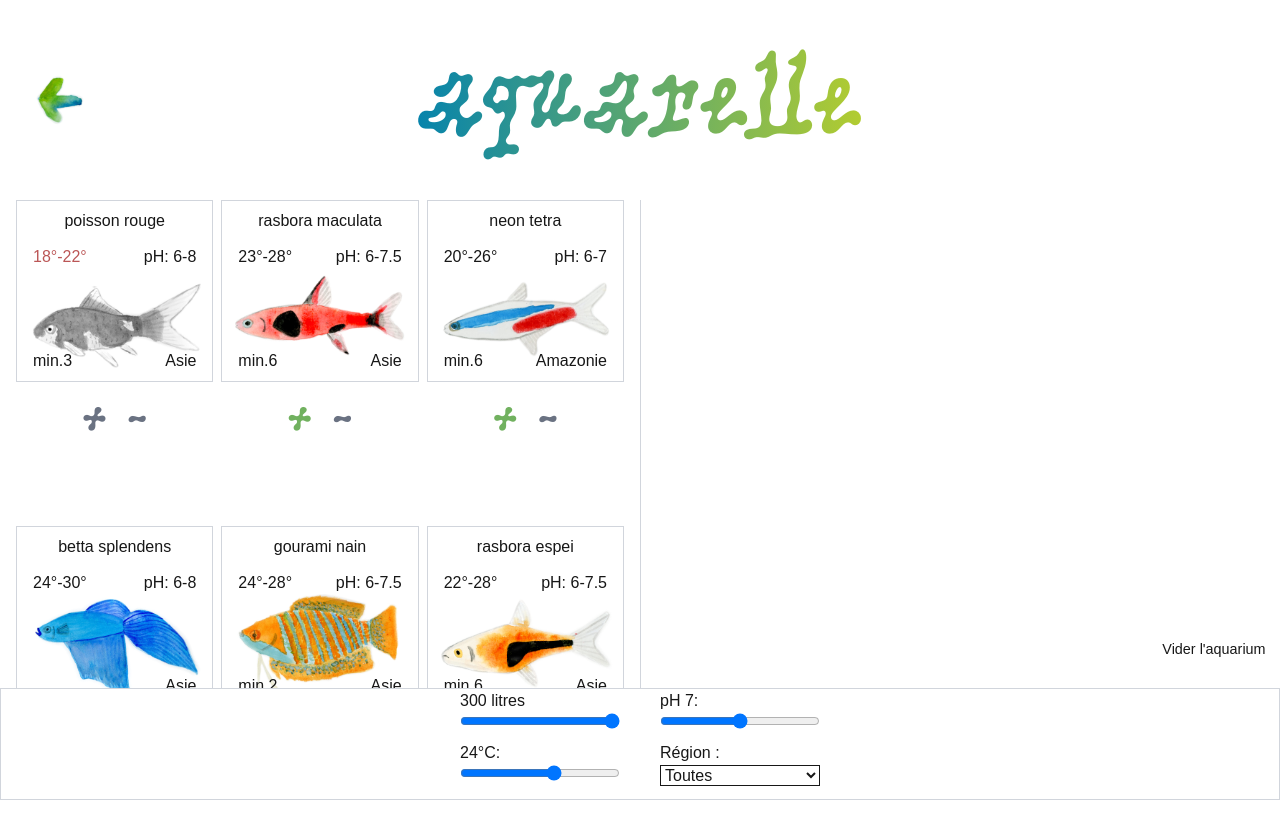
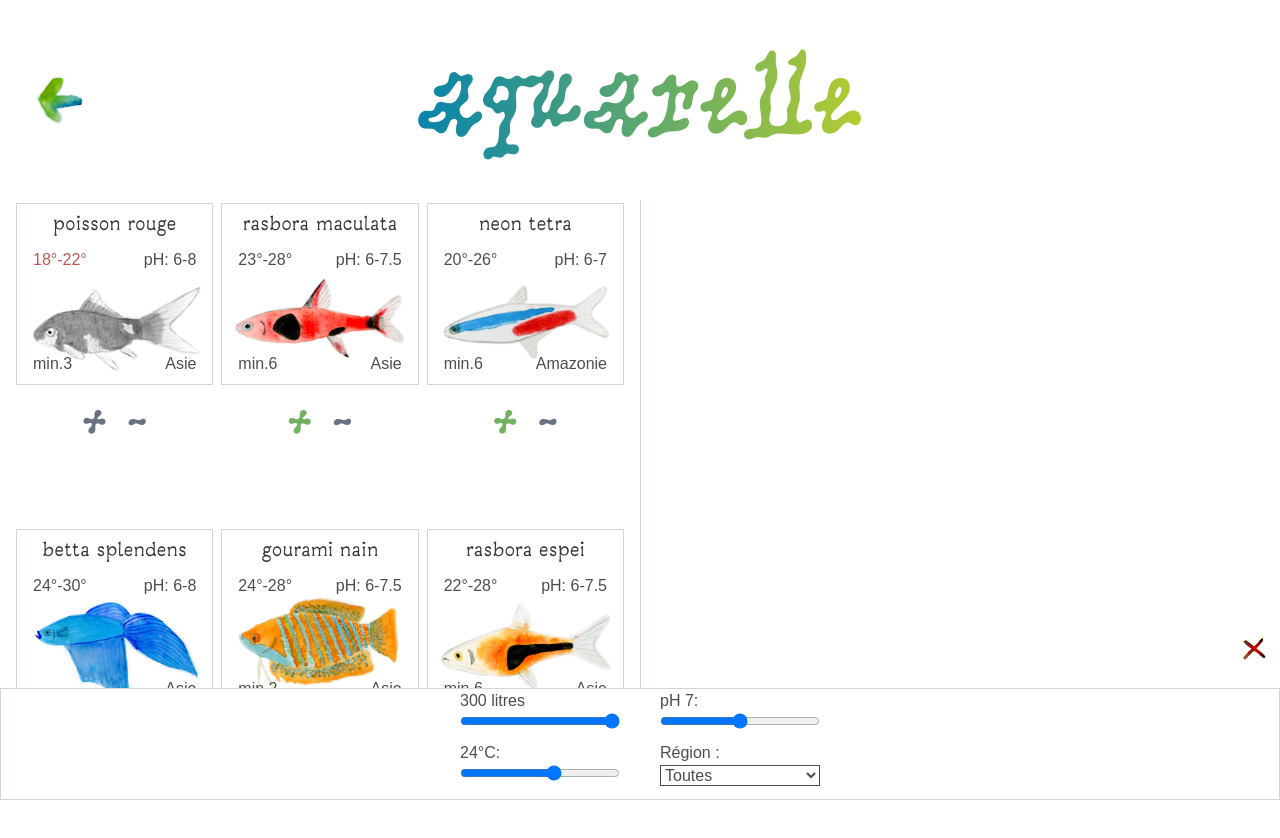
Before and after one commit to chloegregor/aquarelle, a Next.js app: page /simulateur in a window 1280 px wide. Shown: the top 838 px of the page. Before the commit the page ends 800 px from the top, so only its background shows below. Built offline with nearby package versions, Linux system fonts and the light colour scheme; a web font is replaced by a local one.

Commit message:
amelioration dispaly

```diff
--- a/app/components/filteredFishes.jsx
+++ b/app/components/filteredFishes.jsx
@@ -2,12 +2,16 @@
 import {useState, useEffect, useMemo, useCallback} from "react";
 import { Population } from "./population";
 import {FishCard} from "./fishCard";
+import Image from "next/image";
+import {FishFiche} from "./fishFiche";
 
 
 export function FilteredFishes({tankVolume, tankPh, tankTemp, tankRegion}) {
 
   const [fishes, setFishes] = useState ([]);
   const [ population, setPopulation] = useState ({});
+  const [openFish, setOpenFish] = useState (null);
+  console.log("openFish:", openFish);
 
   const ResetPopulation = () => {
     setPopulation ({});
@@ -148,18 +152,22 @@ export function FilteredFishes({tankVolume, tankPh, tankTemp, tankRegion}) {
   return (
     <>
     <div className ="flex flex-col-reverse lg:flex-row h-[100%] ">
-
-      <div className="grid lg:grid-cols-3 grid-cols-3 text-[0.6em] lg:text-[1em] content-start lg:w-[50%] lg:px-[1em] px-[0.2em]  h-[50%] lg:h-[100%] overflow-scroll gap-[0.2em] lg:gap-2 border border-gray-300 pt-[0.2em] lg:pt-0 lg:border-none ">
-        {calculatedResult.map (({fish, result}) => (
-
-          <div key={fish.species} className="">
-            <FishCard fish={fish} result={result} addFish={addFish} removeFish={removeFish} population={population} />
+      <div className="relative lg:w-[50%] h-[50%] lg:h-[100%] border border-gray-300 lg:border-none">
+        <div className={`overflow-scroll h-[100%] lg:h-[100%] ${openFish ? "hidden" : "block"}`}>
+          <div className={`grid lg:grid-cols-3 grid-cols-2 text-[0.6em] lg:text-[1em] content-start lg:px-[1em] px-[0.2em] gap-[0.2em] lg:gap-2 pt-[0.2em] lg:pt-0}`}>
+            {calculatedResult.map (({fish, result}) => (
+              <div key={fish.species} className="">
+                <FishCard onClick={() => setOpenFish(fish)} fish={fish} result={result} addFish={addFish} removeFish={removeFish} population={population} />
+              </div>
+            ))}
           </div>
-
-        ))}
+        </div>
+        <div className="overflow-scroll h-[100%] lg:h-[100%]">
+          <FishFiche fish={openFish} onClose={() => setOpenFish(null)} />
+        </div>
       </div>
       <div className=" lg:w-[50%] lg:h-[100%] h-[50%] lg:border-l-1 lg:border-gray-300">
-        <Population fish={population} volume={newVolume} minimumVolume={minimumVolume} originalVolume={tankVolume} tankPh={tankPh} tankTemp={tankTemp} tankRegion={tankRegion} reset={ResetPopulation}/>
+        <Population fish={population} volume={newVolume} minimumVolume={minimumVolume} originalVolume={tankVolume} tankPh={tankPh} tankTemp={tankTemp} tankRegion={tankRegion} reset={ResetPopulation} minusFish={removeFish}/>
       </div>
     </div>
     </>);
--- a/app/components/fishCard.jsx
+++ b/app/components/fishCard.jsx
@@ -1,11 +1,12 @@
 import Image from "next/image";
 
 
-export function FishCard({fish, result, addFish, removeFish, population}) {
+export function FishCard({fish, result, addFish, removeFish, population, onClick}) {
 
   return (
-    <div key={fish.species} className="flex flex-col items-center  ">
-      <div className=" border border-gray-300 flex flex-col items-center p-2">
+    <>
+      <div key={fish.species} className="flex flex-col items-center">
+        <div onClick={onClick} className=" border border-gray-300 flex flex-col items-center p-2">
           <h2 className=" mb-[2em]">{fish.species} </h2>
           <div className= "relative">
             <Image src={`/images/${fish.img}`} alt={fish.species} width={200} height={200} className={`${result.ok ? '' : 'grayscale'}`} />
@@ -15,7 +16,6 @@ export function FishCard({fish, result, addFish, removeFish, population}) {
         </div>
         <div className="flex justify-center gap-5 picnic text-[3em] w-full">
           <div className={`${result.ok ? "bleu cursor-pointer" : " text-gray-500"}`} onClick={() => {
-
             if (result.ok) {
               addFish(fish);
             }
@@ -30,7 +30,8 @@ export function FishCard({fish, result, addFish, removeFish, population}) {
         <div className="flex flex-col gap-2  items-start lg:h-[4em] h-[3em]">
           <div className="rouge text-center">{result.errors.includes('compatibility') ? `population incompatible ` : result.errors.includes('tank size') ? `minimum ${fish.minTankSize} L` : result.errors.includes('population') ? "Surpopulation" : "" }</div>
         </div>
+      </div>
 
-    </div>
+    </>
   );
 }
--- /dev/null
+++ b/app/components/fishFiche.jsx
@@ -0,0 +1,27 @@
+import Image from "next/image";
+
+export function FishFiche({fish, onClose}) {
+  if (!fish) return null;
+  return (
+    <div className="absolute top-5 left-0 right-0 bg-withe bg-opacity-50 relative ">
+      <div className=" flex flex-col gap-[1em] justify-center items-center p-[2em] ">
+        <button className="absolute top-0 right-5 cursor-pointer" onClick={onClose}>
+           <Image src={"/images/croix.png"} alt={"fermer"} width={15} height={100}/>
+        </button>
+        <h2 className=" text-center text-[1.5em]  mb-4">{fish.species.toUpperCase()}</h2>
+        <div className="w-[80%] flex justify-center">
+         <Image src={`/images/${fish.img}`} alt={fish.species} width={500} height={400} className="mb-4" />
+        </div>
+
+        <p > {fish.description}</p>
+        <div >
+          <p className="mb-2"><strong>Température:</strong> {fish.minTemp}°C - {fish.maxTemp}°C</p>
+          <p className="mb-2"><strong>pH:</strong> {fish.minPh} - {fish.maxPh}</p>
+          <p className="mb-2"><strong>Région:</strong> {fish.region === "asia" ? "Asie" : fish.region === "south america" ? "Amazonie" : ""}</p>
+          <p className="mb-2"><strong>Taille minimale du bac:</strong> {fish.minTankSize} L</p>
+          <p className="mb-2"><strong>Individus minimum:</strong> {fish.minIndividuals}</p>
+        </div>
+      </div>
+    </div>
+  );
+}
--- a/app/components/population.jsx
+++ b/app/components/population.jsx
@@ -1,13 +1,9 @@
 'use client';
 import { useCallback, useMemo } from "react";
 import { ProgressionBar } from "./progressionBar";
+import Image from "next/image";
 
-export function Population({ fish, volume, minimumVolume, originalVolume, reset, tankPh, tankTemp, tankRegion }) {
-
-
-
-
-
+export function Population({ fish, volume, minimumVolume, originalVolume, reset, tankPh, tankTemp, tankRegion, minusFish }) {
 
   const isAdaptedToTheTank = useCallback((fish) => {
     const errors = [];
@@ -53,18 +49,19 @@ export function Population({ fish, volume, minimumVolume, originalVolume, reset,
           <div className="grid lg:grid-cols-3 grid-cols-3 lg:gap-[0.1em] gap-[0.2em] m-auto lg:ml-[2.5em] lg:mr-[2.5em] ml-[1em] mr-[1em]  ">
             {FinalList.map(({data, result}) => (
 
-              <div key={data.data.species} className="flex flex-col items-center w-full relative ">
-                <div className="picnic absolute lg:top-2 lg:left-3 left-0">
+              <div key={data.data.species} className="swimming flex flex-col items-center w-full relative ">
+                <div className=" text-[0.9em] absolute lg:top-2 lg:left-3 left-0">
                   {data.qty}
                 </div>
+                <button className=" absolute top-2 right-5 text-[0.7em] rouge cursor-pointer hover:underline" onClick={() => minusFish(data.data)}><Image src={"/images/croix.png"} alt={"retirer"} width={10} height={100}/></button>
                 <div className={`${result.ok && volume >= 0 ? "" : "grayscale"}`}>
-                  <img src={`/images/${data.data.img}`} alt={data.data.species} className="swimming" />
+                  <Image src={`/images/${data.data.img}`} alt={data.data.species} width={200} height={100}  />
                 </div>
               </div>
             ))}
           </div>
           <div className=" text-end ">
-            <button onClick={reset} className=" mr-[1em] cursor-pointer hover:underline  mb-[0.5em] text-[0.6em] lg:text-[0.9em]">Vider l'aquarium</button>
+            <button onClick={reset} className=" mr-[1em] cursor-pointer hover:underline  mb-[0.5em] text-[0.6em] lg:text-[0.9em]"><Image src={"/images/croix.png"} alt={"vider l'aquarium"} width={25} height={100}/></button>
             <ProgressionBar percentage={Math.min(100, Math.max(0, ((originalVolume - volume) / originalVolume) * 100))} />
           </div>
         </div>
--- a/app/globals.css
+++ b/app/globals.css
@@ -64,6 +64,8 @@ body {
   font-family: 'Nata', sans-serif;
   font-size: 1em;
   margin: 0;
+  color: #4d4d4d;
+
 }
 
 .readme {
@@ -79,6 +81,15 @@ h1{
   color: transparent;
 }
 
+h2{
+  font-family: 'BBBReadMe', sans-serif;
+  /* background: linear-gradient(90deg, #b4cd2f, #0583ad);
+  -webkit-background-clip: text;
+  -webkit-text-fill-color: transparent; /* Chrome/Safari */
+  /* background-clip: text; Firefox */
+  /* color: transparent; */
+  color: #373937;
+}
 .rotateInLeft {
 
   animation: rotateInLeft 0.5s ease-out forwards;
@@ -131,7 +142,8 @@ h1{
 
 .bouton{
   background-color: #ffffff;
-  color: #000000;
+  color: #373937;
+;
   border: 1px solid #71b15f;
   border-radius: 2em;
   padding: 0.2em 0.6em;
--- a/public/data/fishes.json
+++ b/public/data/fishes.json
@@ -11,7 +11,8 @@
     "minusLiters": 300,
     "intraSpeciesAggression": false,
     "extraSpeciesAggression": false,
-    "img":"poisson-rouge.png"
+    "img":"poisson-rouge.png",
+    "description":"Le poisson rouge est un poisson d'eau froide, ce qui signifie qu'il peut tolérer des températures plus basses que de nombreux autres poissons d'aquarium. Cependant, il est important de maintenir une température stable pour éviter le stress."
   },
   {
     "species":"rasbora maculata",
@@ -25,7 +26,8 @@
     "minusLiters": 25,
     "intraSpeciesAggression": false,
     "extraSpeciesAggression": false,
-    "img":"rasbora-maculata.png"
+    "img":"rasbora-maculata.png",
+    "description":"Le rasbora maculata, également connu sous le nom de rasbora tacheté, est un petit poisson d'eau douce originaire d'Asie du Sud-Est. Il est apprécié pour ses couleurs vives et son comportement paisible en groupe."
 
   },
   {
@@ -40,7 +42,8 @@
     "minusLiters": 60,
     "intraSpeciesAggression": false,
     "extraSpeciesAggression": false,
-    "img":"neon-tetra.png"
+    "img":"neon-tetra.png",
+    "description":"Le néon tetra est un petit poisson d'eau douce originaire d'Amérique du Sud, particulièrement apprécié pour ses couleurs vives et son comportement paisible en groupe. Il est souvent maintenu dans des aquariums communautaires."
 
   },
   {
@@ -56,7 +59,8 @@
     "minusLiters": 20,
     "intraSpeciesAggression": true,
     "extraSpeciesAggression": true,
-    "img":"betta-splendens.png"
+    "img":"betta-splendens.png",
+    "description":"Le Betta splendens, également connu sous le nom de poisson combattant, est un poisson d'eau douce originaire d'Asie du Sud-Est. Il est célèbre pour ses couleurs vives et ses nageoires spectaculaires. Cependant, il est important de noter que les mâles sont très territoriaux et agressifs envers d'autres mâles de la même espèce."
   },
   {
     "species":"gourami nain",
@@ -70,7 +74,8 @@
     "minusLiters": 70,
     "intraSpeciesAggression": false,
     "extraSpeciesAggression": true,
-    "img":"gourami-nain.png"
+    "img":"gourami-nain.png",
+    "description":"Le gourami nain est un petit poisson d'eau douce originaire d'Asie du Sud-Est. Il est apprécié pour ses couleurs vives et son comportement paisible en groupe. Cependant, il peut être territorial envers d'autres poissons, surtout pendant la période de reproduction."
   },
   {
     "species":"rasbora espei",
@@ -84,7 +89,8 @@
     "minusLiters": 40,
     "intraSpeciesAggression": false,
     "extraSpeciesAggression": false,
-    "img":"rasbora-espei.png"
+    "img":"rasbora-espei.png",
+    "description":"Le rasbora espei, également connu sous le nom de rasbora arlequin, est un petit poisson d'eau douce originaire d'Asie du Sud-Est. Il est apprécié pour ses couleurs vives et son comportement paisible en groupe."
   },
   {
     "species":"corydoras panda",
@@ -98,7 +104,8 @@
     "minusLiters": 40,
     "intraSpeciesAggression": false,
     "extraSpeciesAggression": false,
-    "img":"corydoras-panda.png"
+    "img":"corydoras-panda.png",
+    "description":"Le Corydoras panda est un petit poisson d'eau douce originaire d'Amérique du Sud, particulièrement apprécié pour ses couleurs contrastées rappelant celles d'un panda. Il est connu pour son comportement paisible et sa tendance à vivre en groupe au fond de l'aquarium."
   },
 
   {
@@ -113,7 +120,8 @@
     "minusLiters": 60,
     "intraSpeciesAggression": false,
     "extraSpeciesAggression": true,
-    "img":"ramirezi.png"
+    "img":"ramirezi.png",
+    "description":"Le ramirezi, également connu sous le nom de cichlidé nain, est un petit poisson d'eau douce originaire d'Amérique du Sud. Il est apprécié pour ses couleurs vives et son comportement territorial, surtout pendant la période de reproduction."
   },
 
   {
@@ -128,7 +136,8 @@
     "minusLiters": 60,
     "intraSpeciesAggression": false,
     "extraSpeciesAggression": false,
-    "img":"danio-rerio.png"
+    "img":"danio-rerio.png",
+    "description":"Le Danio rerio, communément appelé poisson zèbre, est un petit poisson d'eau douce originaire d'Asie du Sud. Il est largement utilisé dans la recherche scientifique en raison de sa facilité de reproduction et de son développement rapide. En aquarium, il est apprécié pour son comportement actif et sa capacité à vivre en groupe."
   },
 
   {
@@ -143,7 +152,8 @@
     "minusLiters": 60,
     "intraSpeciesAggression": false,
     "extraSpeciesAggression": false,
-    "img":"guppy.png"
+    "img":"guppy.png",
+    "description":"Le guppy est un petit poisson d'eau douce originaire d'Amérique du Sud, particulièrement apprécié pour ses couleurs vives et sa facilité de reproduction en captivité. Il est souvent maintenu dans des aquariums communautaires en raison de son comportement paisible."
   },
 
   {
@@ -158,7 +168,8 @@
     "minusLiters": 100,
     "intraSpeciesAggression": false,
     "extraSpeciesAggression": false,
-    "img":"barbus-de-sumatra.png"
+    "img":"barbus-de-sumatra.png",
+    "description":"Le barbus de Sumatra est un poisson d'eau douce originaire d'Asie du Sud-Est, connu pour ses rayures noires distinctives et son comportement actif en groupe. Il est souvent maintenu dans des aquariums communautaires en raison de son tempérament paisible."
   },
 
   {
@@ -173,7 +184,8 @@
     "minusLiters": 20,
     "intraSpeciesAggression": false,
     "extraSpeciesAggression": false,
-    "img":"tetra-amande.png"
+    "img":"tetra-amande.png",
+    "description":"Le tetra amande, également connu sous le nom de tetra diamant, est un petit poisson d'eau douce originaire d'Amérique du Sud. Il est apprécié pour ses couleurs vives et son comportement paisible en groupe."
   },
   {
     "species": "rasbora galaxy",
@@ -187,7 +199,8 @@
     "minusLiters": 20,
     "intraSpeciesAggression": false,
     "extraSpeciesAggression": false,
-    "img":"rasbora-galaxy.png"
+    "img":"rasbora-galaxy.png",
+    "description":"Le rasbora galaxy, également connu sous le nom de rasbora étoilé, est un petit poisson d'eau douce originaire d'Asie du Sud-Est. Il est apprécié pour ses couleurs vives et son comportement paisible en groupe."
   },
   {
     "species": "tanicthys albonubes",
@@ -201,7 +214,8 @@
     "minusLiters": 60,
     "intraSpeciesAggression": false,
     "extraSpeciesAggression": false,
-    "img":"tanicthys.png"
+    "img":"tanicthys.png",
+    "description":"Le tanicthys albonubes, également connu sous le nom de poisson arc-en-ciel, est un petit poisson d'eau douce originaire d'Asie du Sud-Est. Il est apprécié pour ses couleurs vives et son comportement paisible en groupe."
   },
 
   {
@@ -216,7 +230,8 @@
     "minusLiters": 35,
     "intraSpeciesAggression": false,
     "extraSpeciesAggression": true,
-    "img":"gourami-grogneur.png"
+    "img":"gourami-grogneur.png",
+    "description":"Le gourami grogneur, également connu sous le nom de gourami à barbe, est un poisson d'eau douce originaire d'Asie du Sud-Est. Il est apprécié pour son comportement paisible et sa capacité à produire des sons de grognement, d'où son nom."
   },
   {
     "species": "guppy endler",
@@ -230,7 +245,8 @@
     "minusLiters": 30,
     "intraSpeciesAggression": false,
     "extraSpeciesAggression": false,
-    "img":"guppy_endler.png"
+    "img":"guppy_endler.png",
+    "description":"Le guppy Endler est une variété de guppy originaire du Venezuela, connue pour ses couleurs vives et son comportement paisible en groupe. Il est souvent maintenu dans des aquariums communautaires en raison de sa taille compacte et de sa facilité de reproduction."
   }
 
 
```
Also changed, not shown: app/page.tsx (+4 -4 lines), public/images/croix.png (added). Lines whose indentation alone changed are shown as unchanged.
